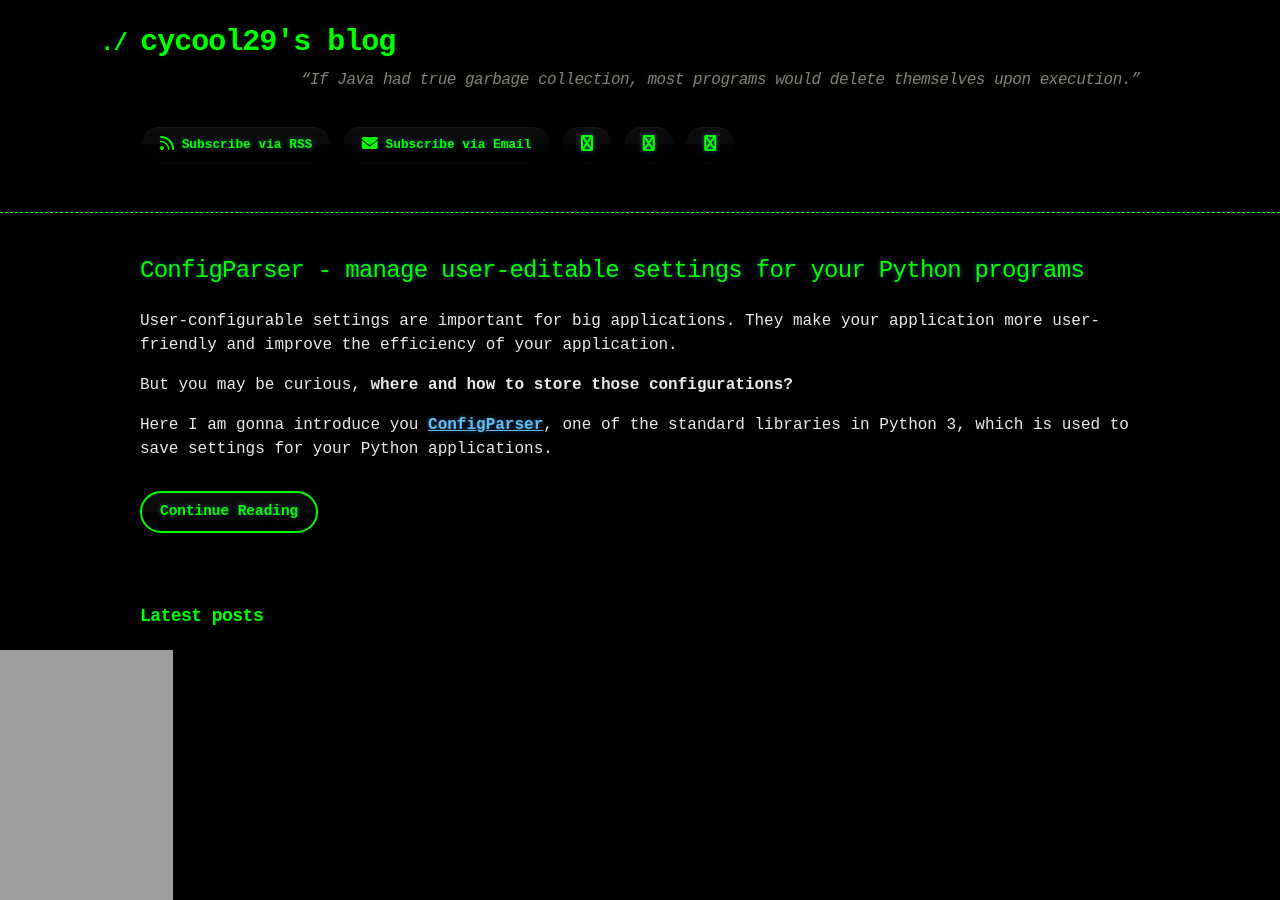
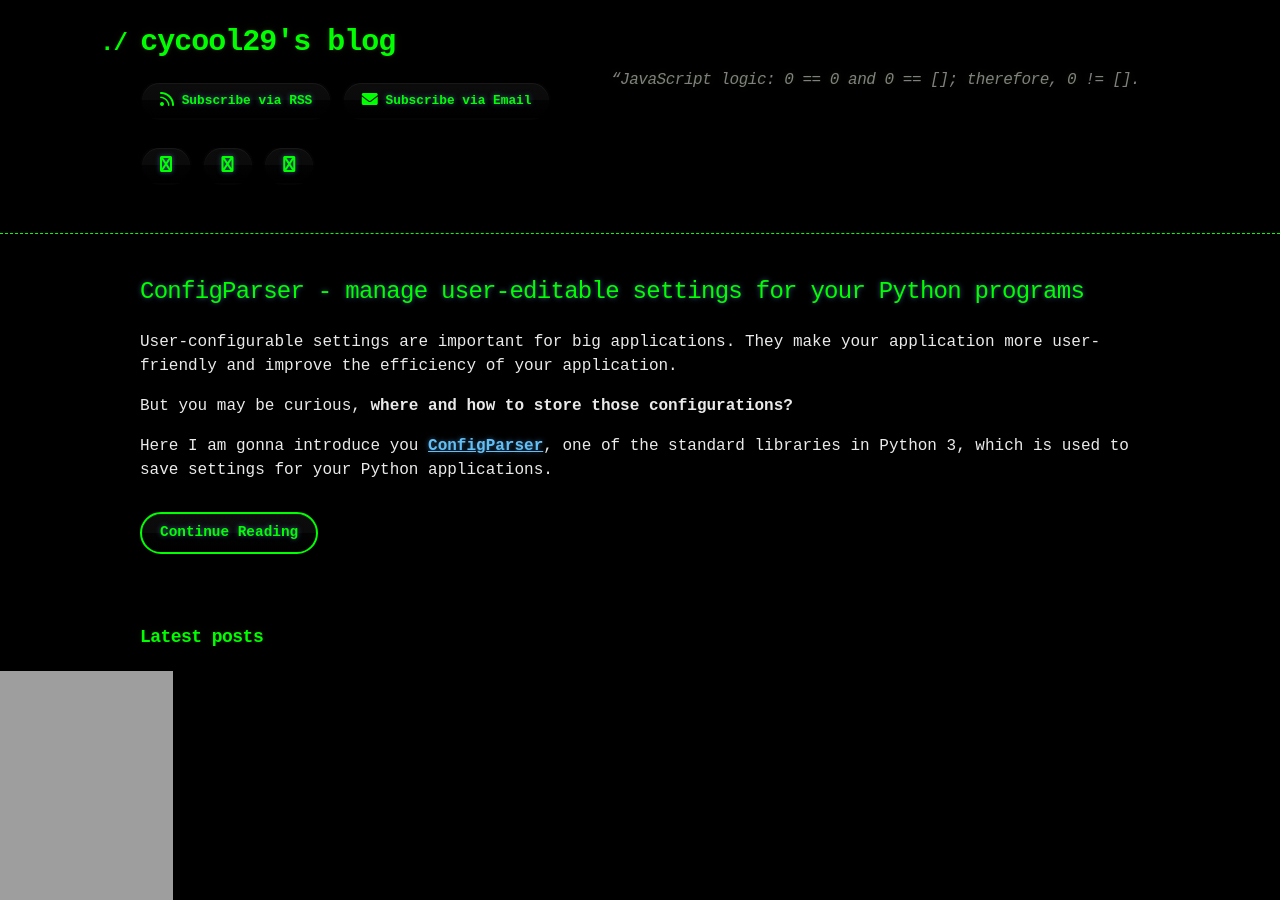
Before and after one commit to cycool29/cycool29.github.io, a Jekyll site: the page built from index.md, in a window 1280 px wide and 900 px high. Built offline with Jekyll 4.4.1, drawn with Linux system fonts in a browser that asks for light colours; a style sheet for code colours, icons or effects is not loaded.

Commit message:
Update quotes

```diff
--- a/_config.yml
+++ b/_config.yml
@@ -1,5 +1,5 @@
 title: cycool29's blog
-description: "“If Java had true garbage collection, most programs would delete themselves upon execution.” "
+description: "“JavaScript logic: 0 == 0 and 0 == []; therefore, 0 != []. "
 bio: A high school student. Intermediate in Python, Git, Bash. Learning JavaScript. He/Him. "
 author: cycool29
 url: https://cycool29.github.io
```
